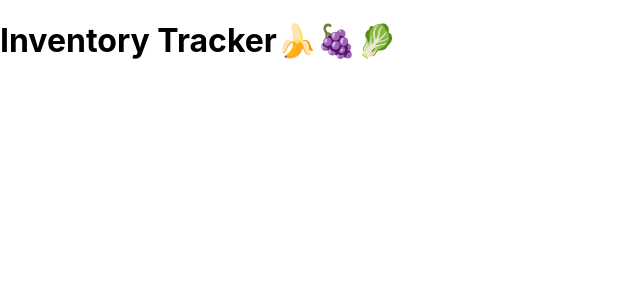
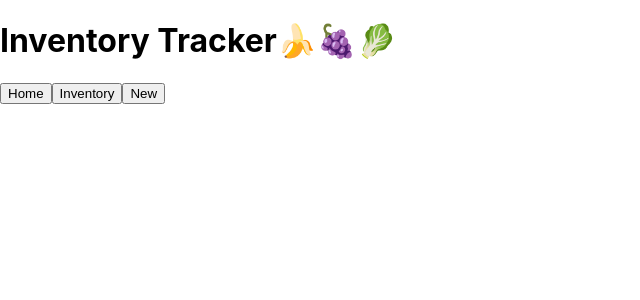
Before and after one commit to Arockne/inventory-tracker, a React (Create React App) app: page / in a window 1280 px wide. Shown: the top 300 px of the page, without its empty margins (0-640 px from the left). Built offline with nearby package versions, Linux system fonts and the light colour scheme.

Commit message:
Implement Navbar component with placeholders

```diff
--- a/src/components/App.js
+++ b/src/components/App.js
@@ -1,10 +1,27 @@
 import React from 'react'
+import {
+  BrowserRouter as Router,
+  Switch,
+  Route,
+  Link,
+  NavLink
+} from "react-router-dom";
 
 function Header() {
   return (
     <div>
       <h1>Inventory Tracker<span>🍌🍇🥬</span></h1>
     </div>
+  )
+}
+
+function Navbar() {
+  return (
+    <nav>
+      <button>Home</button>
+      <button>Inventory</button>
+      <button>New</button>
+    </nav>
   )
 }
 
@@ -18,8 +35,9 @@ function App() {
         InventoryPage
         New
         */
-       <Header />
       }
+      <Header />
+      <Navbar />
     </div>
   );
 }
```
